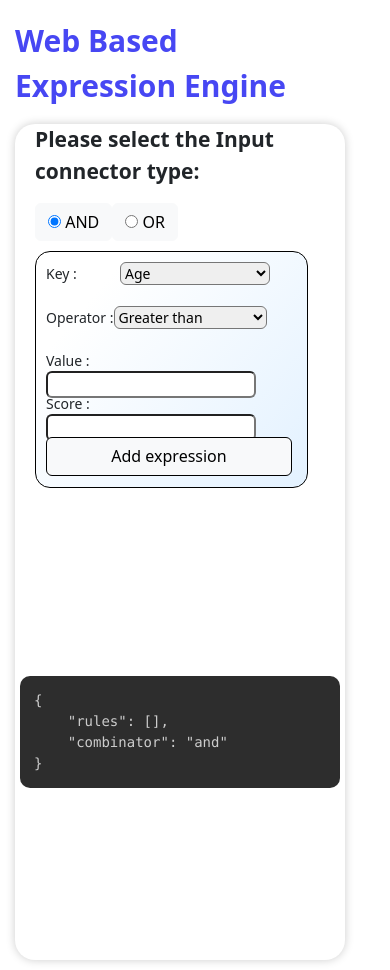
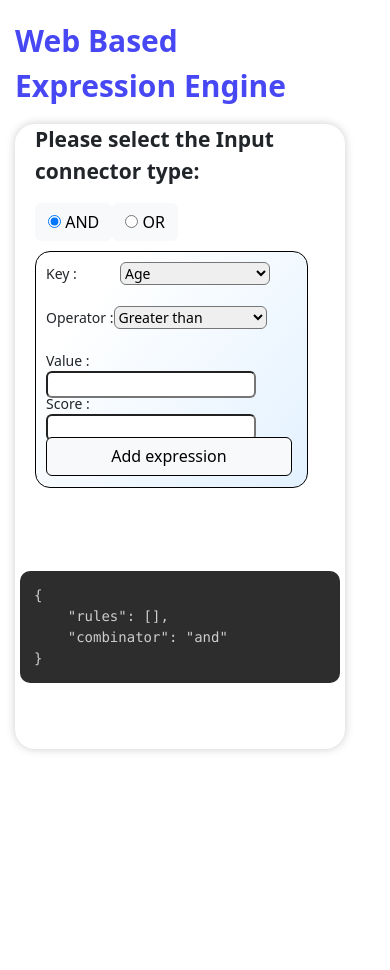
Before and after one commit to suryakumar120/crego, a React (Create React App) app: page / in a window 390 px wide. Shown: the part 1140-2110 px from the top of the page. After the commit the page ends 1899 px from the top, so only its background shows below. Built offline with nearby package versions, Linux system fonts and the light colour scheme.

Commit message:
solved the blurry effect when more expressions are added

```diff
--- a/public/index.html
+++ b/public/index.html
@@ -24,7 +24,7 @@
       work correctly both with client-side routing and a non-root public URL.
       Learn how to configure a non-root public URL by running `npm run build`.
     -->
-    <title>React App</title>
+    <title>Crego-test</title>
   </head>
   <body>
     <noscript>You need to enable JavaScript to run this app.</noscript>
--- a/src/app.css
+++ b/src/app.css
@@ -18,7 +18,7 @@
 }
 .expression_engine_container{
     padding: 0px;
-    height: 625px;
+    min-height: 625px;
     display: grid;
     grid-template-columns: 45vw 45vw;
     grid-column-gap: 20px;
@@ -26,8 +26,8 @@
     border-radius: 20px;
     background-color: white;
     box-shadow: 0 0 10px rgba(0, 0, 0, 0.2);
-    overflow-x: auto;
-    overflow-y: auto;
+    overflow-x: hidden;
+    overflow-y: scroll;
     margin-bottom: 10px;
 }
 .input_area{
@@ -39,6 +39,7 @@
     /* overflow-y: auto; */
     margin-left: 20px;
     .input_connector{
+
         .input_connector_sentence{
             font-display: flex;
             font-size: 1.5em;
@@ -202,7 +203,7 @@
 .output_area{
     grid-column-start: 2;
     padding: 10px;
-
+    margin-left:30px;
     .output{
         max-height: 60vh;
         overflow-y: scroll;
@@ -221,7 +222,7 @@
     }
     .expression_engine_container{
         grid-template-columns: auto;
-        height: 99vh;
+        /* height: 99vh; */
     }
     .input_area{
         width: 70vw;
@@ -230,6 +231,7 @@
         grid-row-start: 2;
         grid-column-start: 1;
         padding: 5px;
+        margin-left: 0px;
 
         .output{
             max-height: 60vh;
```
